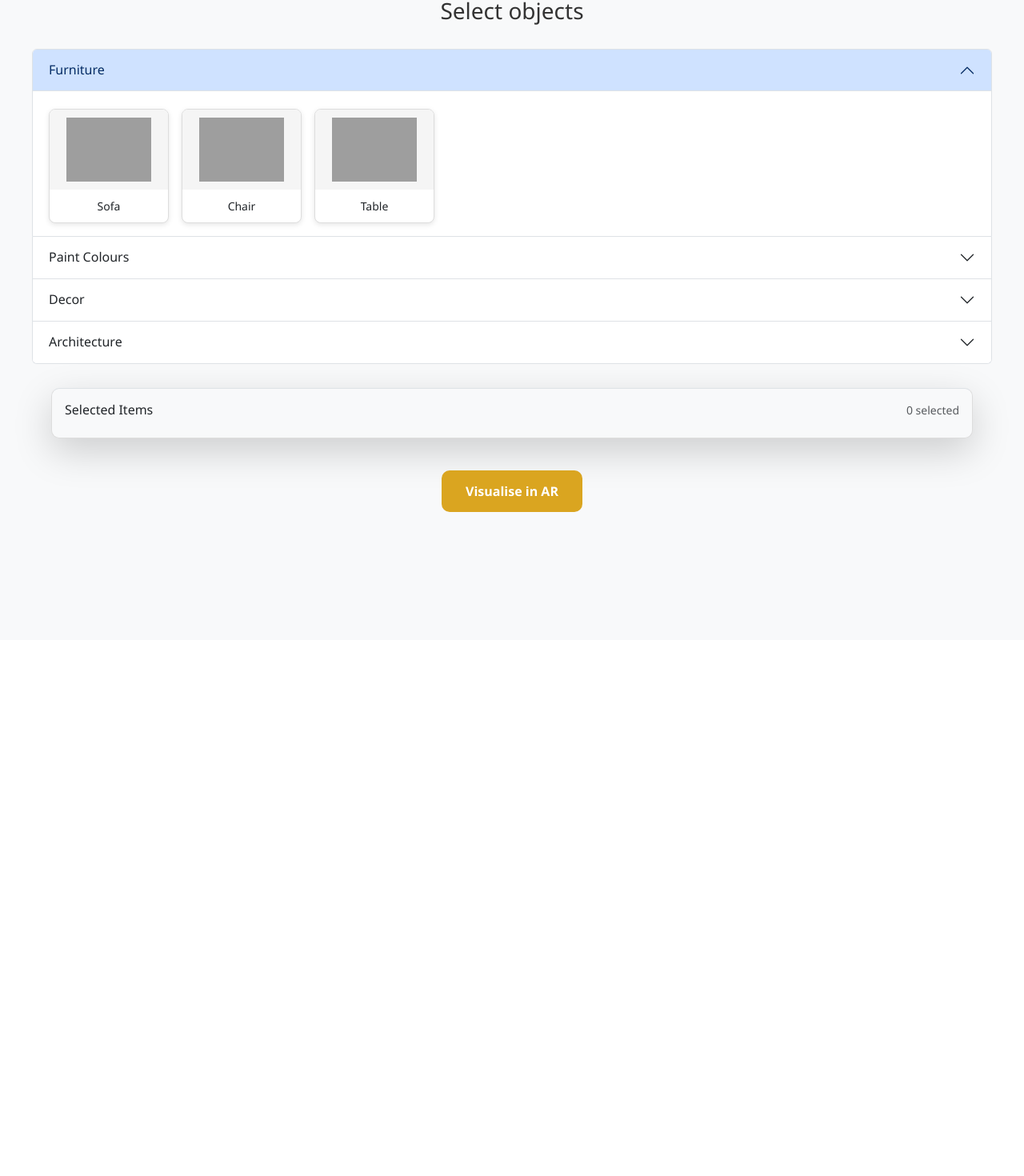
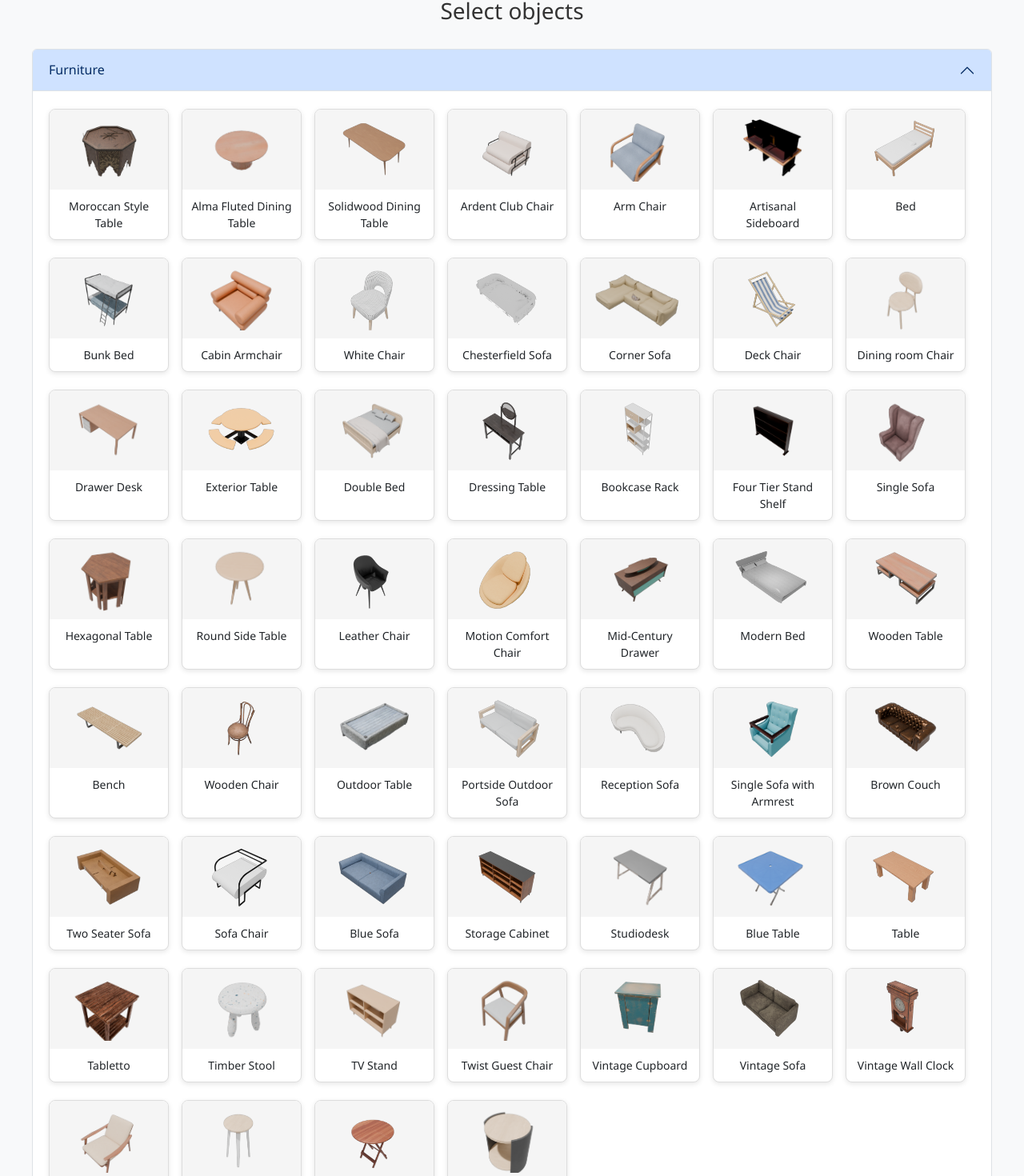
Before and after one commit to SA0806/practice_IITISOC, a React (Create React App) app: page / in a window 1280 px wide. Shown: the part 99-1569 px from the top of the page at 80% size. Before the commit the page ends 899 px from the top, so only its background shows below. Built offline with nearby package versions, Linux system fonts and the light colour scheme; grey boxes are pictures that could not be loaded.

Commit message:
added more database

```diff
--- a/src/App.css
+++ b/src/App.css
@@ -1,5 +1,6 @@
 .App {
   text-align: center;
+
 }
 
 .App-logo {
--- a/src/components/Accordion.js
+++ b/src/components/Accordion.js
@@ -1,6 +1,6 @@
 import React from 'react';
 import ImageCard from './ImageCard';
-import objectData from '../data/objectData';
+import objectData from '../data/ObjectData';
 import { useState } from 'react';
 
 const Accordion = ({ selectedObjects, toggleObjectSelection }) => {
--- a/src/data/objectData.js
+++ b/src/data/objectData.js
@@ -1,24 +1,75 @@
 const objectData = {
   Furniture: [
-    { name: "Sofa", image: "assets/images/sofa (2).png" , model: "assets/models/sofa.glb"},
-    { name: "Chair", image: "assets/images/wooden_door.png" },
-    { name: "Table", image: "assets/images/table (1).png" },
+    { name: "Moroccan Style Table", image: "/assets/images/Furniture/a_moroccan_style_table.PNG" , model: "/assets/models/Furniture/a_moroccan_style_table.glb"},
+    { name: "Alma Fluted Dining Table", image: "/assets/images/Furniture/alma_fluted_dining_table.PNG" , model: "/assets/models/Furniture/alma_fluted_dining_table.glb"},
+    { name: "Solidwood Dining Table", image: "/assets/images/Furniture/ambu_solidwood_dining_table.PNG" , model: "/assets/models/Furniture/ambu_solidwood_dining_table.glb"},
+    { name: "Ardent Club Chair", image: "/assets/images/Furniture/ardent_club_chair.PNG" , model: "/assets/models/Furniture/ardent_club_chair.glb"},
+    { name: "Arm Chair", image: "/assets/images/Furniture/arm_chair.PNG" , model: "/assets/models/Furniture/arm_chair.glb"},
+    { name: "Artisanal Sideboard", image: "/assets/images/Furniture/artisanal_sideboard.PNG" , model: "/assets/models/Furniture/artisanal_sideboard.glb"},
+    { name: "Bed", image: "/assets/images/Furniture/bed_sample.PNG" , model: "/assets/models/Furniture/bed_sample.glb"},
+    { name: "Bunk Bed", image: "/assets/images/Furniture/bunk_bed.PNG" , model: "/assets/models/Furniture/bunk_bed.glb"},
+    { name: "Cabin Armchair", image: "/assets/images/Furniture/cabin_armchair.PNG" , model: "/assets/models/Furniture/cabin_armchair.glb"},
+    { name: "White Chair", image: "/assets/images/Furniture/chair_ton_515.PNG" , model: "/assets/models/Furniture/chair_ton_515.glb"},
+    { name: "Chesterfield Sofa", image: "/assets/images/Furniture/chesterfield_sofa.PNG" , model: "/assets/models/Furniture/chesterfield_sofa.glb"},
+    { name: "Corner Sofa", image: "/assets/images/Furniture/corner_sofa.PNG" , model: "/assets/models/Furniture/corner_sofa.glb"},
+    { name: "Deck Chair", image: "/assets/images/Furniture/deck_chair.PNG" , model: "/assets/models/Furniture/deck_chair.glb"},
+    { name: "Dining room Chair", image: "/assets/images/Furniture/dining_room_chair.PNG" , model: "/assets/models/Furniture/dining_room_chair.glb"},
+    { name: "Drawer Desk", image: "/assets/images/Furniture/drawer_desk.PNG" , model: "/assets/models/Furniture/drawer_desk.glb"},
+    { name: "Exterior Table", image: "/assets/images/Furniture/exterior_table.PNG" , model: "/assets/models/Furniture/exterior_table.glb"},
+    { name: "Double Bed", image: "/assets/images/Furniture/faydra_full_bed.PNG" , model: "/assets/models/Furniture/faydra_full_bed.glb"},
+    { name: "Dressing Table", image: "/assets/images/Furniture/fbx.PNG" , model: "/assets/models/Furniture/fbx.glb"},
+    { name: "Bookcase Rack", image: "/assets/images/Furniture/foshay_bookcase_rack_glb.PNG" , model: "/assets/models/Furniture/foshay_bookcase_rack_glb.glb"},
+    { name: "Four Tier Stand Shelf", image: "/assets/images/Furniture/four_tier_stand_shelf.PNG" , model: "/assets/models/Furniture/four_tier_stand_shelf.glb"},
+    { name: "Single Sofa", image: "/assets/images/Furniture/furniture.PNG" , model: "/assets/models/Furniture/furniture.glb"},
+    { name: "Hexagonal Table", image: "/assets/images/Furniture/hexagonal_table_01.PNG" , model: "/assets/models/Furniture/hexagonal_table_01.glb"},
+    { name: "Round Side Table", image: "/assets/images/Furniture/jasper_conran_london_bray_side_table.PNG" , model: "/assets/models/Furniture/jasper_conran_london_bray_side_table.glb"},
+    { name: "Leather Chair", image: "/assets/images/Furniture/leather_chair.PNG" , model: "/assets/models/Furniture/leather_chair.glb"},
+    { name: "Motion Comfort Chair", image: "/assets/images/Furniture/mac_motion_comfort_chair.PNG" , model: "/assets/models/Furniture/mac_motion_comfort_chair.glb"},
+    { name: "Mid-Century Drawer", image: "/assets/images/Furniture/mid_century_atomic_age_drawer_3d_model.PNG" , model: "/assets/models/Furniture/mid_century_atomic_age_drawer_3d_model.glb"},
+    { name: "Modern Bed", image: "/assets/images/Furniture/modern_bed.PNG" , model: "/assets/models/Furniture/modern_bed.glb"},
+    { name: "Wooden Table", image: "/assets/images/Furniture/mubell_meeza_coffee_table.PNG" , model: "/assets/models/Furniture/mubell_meeza_coffee_table.glb"},
+    { name: "Bench", image: "/assets/images/Furniture/nelson_bench_glb.PNG" , model: "/assets/models/Furniture/nelson_bench_glb.glb"},
+    { name: "Wooden Chair", image: "/assets/images/Furniture/old_wooden_chair.PNG" , model: "/assets/models/Furniture/old_wooden_chair.glb"},
+    { name: "Outdoor Table", image: "/assets/images/Furniture/outdoor_table_scan_medpoly.PNG" , model: "/assets/models/Furniture/outdoor_table_scan_medpoly.glb"},
+    { name: "Portside Outdoor Sofa", image: "/assets/images/Furniture/portside_outdoor_sofa.PNG" , model: "/assets/models/Furniture/portside_outdoor_sofa.glb"},
+    { name: "Reception Sofa", image: "/assets/images/Furniture/reception_sofa.PNG" , model: "/assets/models/Furniture/reception_sofa.glb"},
+    { name: "Single Sofa with Armrest", image: "/assets/images/Furniture/single_sofa_with_armrest.PNG" , model: "/assets/models/Furniture/single_sofa_with_armrest.glb"},
+    { name: "Brown Couch", image: "/assets/images/Furniture/sofa (2).PNG" , model: "/assets/models/Furniture/sofa (2).glb"},
+    { name: "Two Seater Sofa", image: "/assets/images/Furniture/sofa (4).PNG" , model: "/assets/models/Furniture/sofa (4).glb"},
+    { name: "Sofa Chair", image: "/assets/images/Furniture/sofa_chair.PNG" , model: "/assets/models/Furniture/sofa_chair.glb"},
+    { name: "Blue Sofa", image: "/assets/images/Furniture/sofa_glb (1).PNG" , model: "/assets/models/Furniture/sofa_glb (1).glb"},
+    { name: "Storage Cabinet", image: "/assets/images/Furniture/stella_storage_cabinet.PNG" , model: "/assets/models/Furniture/stella_storage_cabinet.glb"},
+    { name: "Studiodesk", image: "/assets/images/Furniture/studiodesk.PNG" , model: "/assets/models/Furniture/studiodesk.glb"},
+    { name: "Blue Table", image: "/assets/images/Furniture/table (1).PNG" , model: "/assets/models/Furniture/table (1).glb"},
+    { name: "Table", image: "/assets/images/Furniture/table_wood.PNG" , model: "/assets/models/Furniture/table_wood.glb"},
+    { name: "Tabletto", image: "/assets/images/Furniture/tabletto (1).PNG" , model: "/assets/models/Furniture/tabletto (1).glb"},
+    { name: "Timber Stool", image: "/assets/images/Furniture/timber_stool.PNG" , model: "/assets/models/Furniture/timber_stool.glb"},
+    { name: "TV Stand", image: "/assets/images/Furniture/tv_stand.PNG" , model: "/assets/models/Furniture/tv_stand.glb"},
+    { name: "Twist Guest Chair", image: "/assets/images/Furniture/twist_guest_chair.PNG" , model: "/assets/models/Furniture/twist_guest_chair.glb"},
+    { name: "Vintage Cupboard", image: "/assets/images/Furniture/vintage_cupboard.PNG" , model: "/assets/models/Furniture/vintage_cupboard.glb"},
+    { name: "Vintage Sofa", image: "/assets/images/Furniture/vintage_sofa_23mb.PNG" , model: "/assets/models/Furniture/vintage_sofa_23mb.glb"},
+    { name: "Vintage Wall Clock", image: "/assets/images/Furniture/vintage_wall_clock.PNG" , model: "/assets/models/Furniture/vintage_wall_clock.glb"},
+    { name: "Waiting Room Armchair", image: "/assets/images/Furniture/waiting_room_armchair.PNG" , model: "/assets/models/Furniture/waiting_room_armchair.glb"},
+    { name: "Wooden Bar Stool", image: "/assets/images/Furniture/wood_bar_stool.PNG" , model: "/assets/models/Furniture/wood_bar_stool.glb"},
+    { name: "Round Table", image: "/assets/images/Furniture/wooden_table.PNG" , model: "/assets/models/Furniture/wooden_table.glb"},
+    { name: "Zurich Round Table", image: "/assets/images/Furniture/zurich_rd_end_table.PNG" , model: "/assets/models/Furniture/zurich_rd_end_table.glb"},
+
   ],
   "Paint Colours": [
-    { name: "Sky Blue", image: "/images/sky-blue.png" },
-    { name: "Cream", image: "/images/cream.png" },
+    { name: "Sky Blue", image: "/images/sky-blue.PNG" },
+    { name: "Cream", image: "/images/cream.PNG" },
   ],
   Decor: [
-    { name: "Three Pendant Lamp", image: "assets/images/Decor/anoli_3_pendant_lamp_3ds_max_file_drcg.png", model: "assets/models/Decor/anoli_3_pendant_lamp_3ds_max_file_drcg.glb" },
-    { name: "Art Decoration Lamp", image: "assets/images/Decor/art_deco_lamp.png", model: "assets/models/Decor/art_deco_lamp.glb" },
-    { name: "Candle Lantern", image: "assets/images/Decor/candle_lantern.png", model: "assets/models/Decor/candle_lantern.glb" },
-    { name: "Deer Toy", image: "assets/images/Decor/deer_toy.png", model: "assets/models/Decor/deer_toy.glb" },
-    { name: "Egyptain Winged Statue", image: "assets/images/Decor/egyptian_winged_statue.png", model: "assets/models/Decor/egyptian_winged_statue.glb" },
-    { name: "Indian Towel Basket", image: "assets/images/Decor/indian_towel_basket.png", model: "assets/models/Decor/indian_towel_basket.glb" },
-    { name: "Jug", image: "assets/images/Decor/jug.png", model: "assets/models/Decor/jug.glb" },
-    { name: "Lava Lamp", image: "assets/images/Decor/lava_lamp.png", model: "assets/models/Decor/lava_lamp.glb" },
-    { name: "Medieval Chamber Pot", image: "assets/images/Decor/medieval_chamber_pot.png", model: "assets/models/Decor/medieval_chamber_pot.glb" },
-    { name: "Viking Pot", image: "assets/images/Decor/viking_pot.png", model: "assets/models/Decor/viking_pot.glb" },
+    { name: "Three Pendant Lamp", image: "/assets/images/Decor/anoli_3_pendant_lamp_3ds_max_file_drcg.PNG", model: "/assets/models/Decor/anoli_3_pendant_lamp_3ds_max_file_drcg.glb" },
+    { name: "Art Decoration Lamp", image: "/assets/images/Decor/art_deco_lamp.PNG", model: "/assets/models/Decor/art_deco_lamp.glb" },
+    { name: "Candle Lantern", image: "/assets/images/Decor/candle_lantern.PNG", model: "/assets/models/Decor/candle_lantern.glb" },
+    { name: "Deer Toy", image: "/assets/images/Decor/deer_toy.PNG", model: "/assets/models/Decor/deer_toy.glb" },
+    { name: "Egyptain Winged Statue", image: "/assets/images/Decor/egyptian_winged_statue.PNG", model: "/assets/models/Decor/egyptian_winged_statue.glb" },
+    { name: "Indian Towel Basket", image: "/assets/images/Decor/indian_towel_basket.PNG", model: "/assets/models/Decor/indian_towel_basket.glb" },
+    { name: "Jug", image: "/assets/images/Decor/jug.PNG", model: "/assets/models/Decor/jug.glb" },
+    { name: "Lava Lamp", image: "/assets/images/Decor/lava_lamp.PNG", model: "/assets/models/Decor/lava_lamp.glb" },
+    { name: "Medieval Chamber Pot", image: "/assets/images/Decor/medieval_chamber_pot.PNG", model: "/assets/models/Decor/medieval_chamber_pot.glb" },
+    { name: "Viking Pot", image: "/assets/images/Decor/viking_pot.PNG", model: "/assets/models/Decor/viking_pot.glb" },
 
   ],
   Architecture: [
--- /dev/null
+++ b/src/pages/ARView.css
@@ -0,0 +1,5 @@
+body{
+  overflow-x: hidden;
+  width: 100vw;
+
+}
--- a/src/pages/ARView.js
+++ b/src/pages/ARView.js
@@ -25,6 +25,7 @@ import { GLTFLoader } from 'three/examples/jsm/loaders/GLTFLoader';
 import { ARButton } from 'three/examples/jsm/webxr/ARButton';
 import { useNavigate } from 'react-router-dom';
 import { useLocation } from 'react-router-dom';
+import './ARView.css';
 
 const ARView =() => {
 
```
